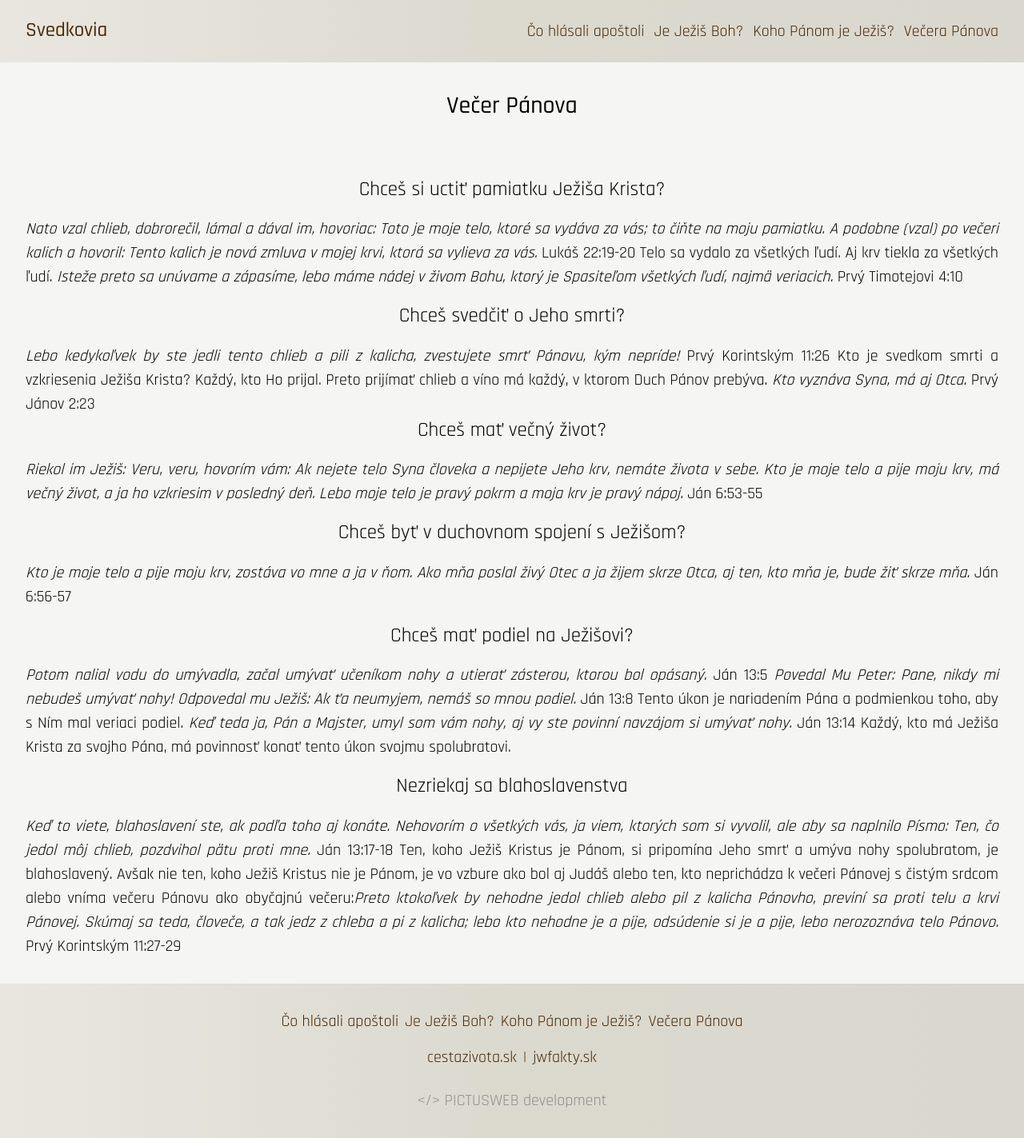
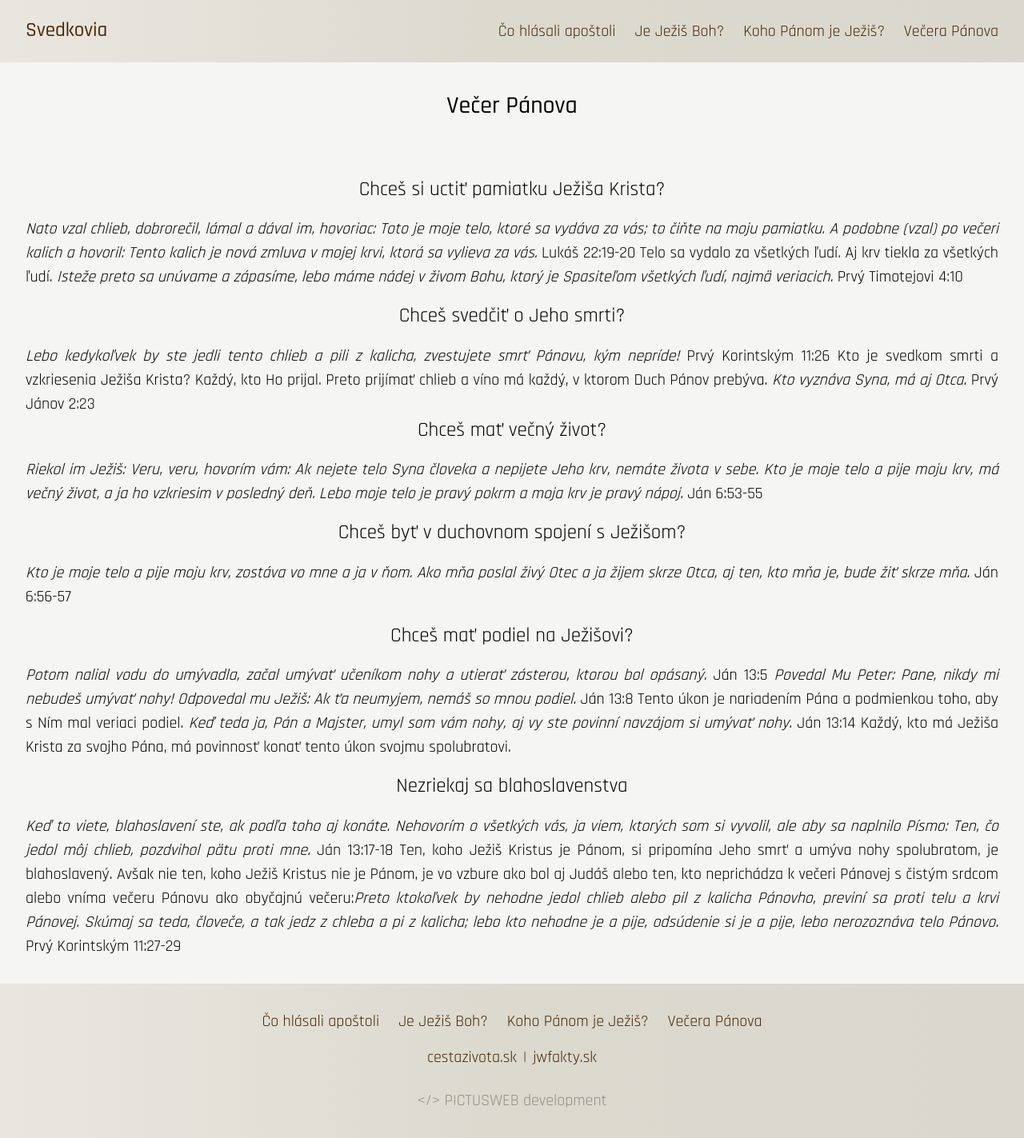
Before and after one commit to pkvarg/svedkovia.sk, a React (Vite) app: page /vecera-panova in a window 1280 px wide. Shown: the whole page at 80% size. Built offline with nearby package versions, Linux system fonts and the light colour scheme.

Commit message:
gaps subs

```diff
--- a/src/components/Footer.jsx
+++ b/src/components/Footer.jsx
@@ -6,7 +6,7 @@ const Footer = () => {
       <section className='mx-4 pt-4 pb-4'></section>
       <section className='mx-4 text-brown3 text-[20px] pb-8'>
         <div className=''>
-          <ul className='flex flex-col lg:flex-row justify-center items-center text-brown3 text-[20px] gap-2 font-bolder'>
+          <ul className='flex flex-col lg:flex-row justify-center items-center text-brown3 text-[20px] gap-2 lg:gap-6 font-bolder'>
             <li>
               <a href='/co-hlasali-apostoli'>Čo hlásali apoštoli</a>
             </li>
--- a/src/components/Header.jsx
+++ b/src/components/Header.jsx
@@ -56,7 +56,7 @@ const Header = () => {
                 navbar ? 'block' : 'hidden'
               }`}
             >
-              <ul className='justify-center text-brown3 text-[20px] gap-3 font-bolder flex flex-col lg:flex-row'>
+              <ul className='justify-center text-brown3 text-[20px] gap-3 lg:gap-6 font-bolder flex flex-col lg:flex-row'>
                 <li>
                   <a href='/co-hlasali-apostoli'>Čo hlásali apoštoli</a>
                 </li>
```
